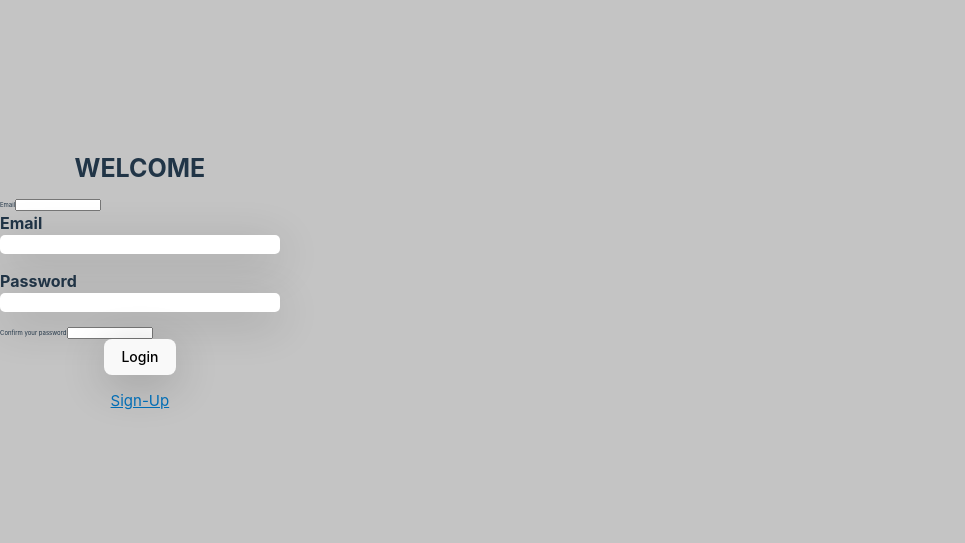
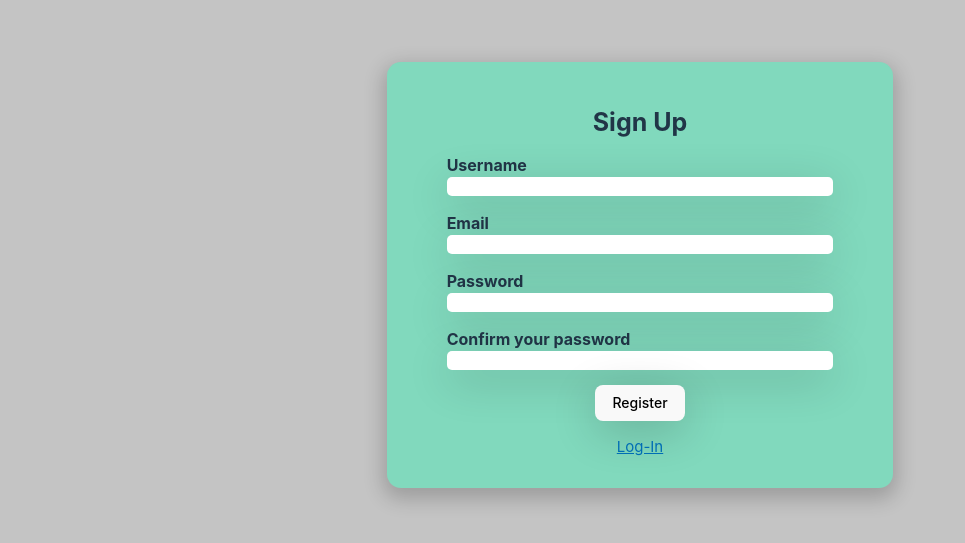
Before and after one commit to Bazarof/jwt-auth-full-stack, a React (Vite) app in the folder reactjs/: page /signup in a window 1280 px wide. Shown: the part 125-668 px from the top of the page, without its empty margins (0-965 px from the left). Built offline with nearby package versions, Linux system fonts and the light colour scheme; no server answers.

Commit message:
css changes

```diff
--- a/reactjs/src/App.css
+++ b/reactjs/src/App.css
@@ -5,6 +5,28 @@
   text-align: center;
   display: flex;
   align-items: center;
+}
+
+h1 {
+  font-size: 2.5rem;
+}
+
+label {
+    font-weight: 700;
+    font-size: 1.6rem;
+}
+
+input {
+    font-size: 1.5rem;
+    -webkit-box-shadow: 0px 10px 45px 0px rgba(0,0,0,0.2);
+    -moz-box-shadow: 0px 10px 45px 0px rgba(0,0,0,0.2);
+    box-shadow: 0px 10px 45px 0px rgba(0,0,0,0.2);
+    border: none;
+    outline: none;
+    border-radius: 5px 5px 5px 5px;
+    -moz-border-radius: 5px 5px 5px 5px;
+    -webkit-border-radius: 5px 5px 5px 5px;
+    border: 0px solid #000000;
 }
 
 .logo {
--- a/reactjs/src/routes/Login.jsx
+++ b/reactjs/src/routes/Login.jsx
@@ -59,11 +59,11 @@ export default function Login(){
             <div className='container-input'>
                 <div>
                     <label className='label-email' htmlFor='email'>Email</label>
-                    <input className='input-email' name='email' onChange={(e) => setEmail(e.target.value)}/>
+                    <input className='input-login-email' name='email' onChange={(e) => setEmail(e.target.value)}/>
                 </div>
                 <div>
                     <label className='label-password' htmlFor='password'>Password</label>
-                    <input type='password' className='input-password' name='password' onChange={(e) => setPassword(e.target.value)}/>
+                    <input type='password' className='input-login-password' name='password' onChange={(e) => setPassword(e.target.value)}/>
                 </div>
             </div>
             <div>
--- a/reactjs/src/routes/SignUp.jsx
+++ b/reactjs/src/routes/SignUp.jsx
@@ -85,30 +85,30 @@ export default function SignUp(){
 
     return(
         <form className='form-signup' onSubmit={''}>
-            <h1 className='header-welcome'>WELCOME</h1>
+            <h1 className='header-welcome'>Sign Up</h1>
             <div className='container-input'>
                 <div>
-                    <label className='label-username' htmlFor='username'>Email</label>
-                    <input className='input-username' name='username' onChange={(e) => setUsername(e.target.value)}/>
+                    <label htmlFor='username'>Username</label>
+                    <input className='input-signup-username' name='username' onChange={(e) => setUsername(e.target.value)}/>
                 </div>
                 <div>
-                    <label className='label-email' htmlFor='email'>Email</label>
-                    <input className='input-email' name='email' onChange={(e) => setEmail(e.target.value)}/>
+                    <label htmlFor='email'>Email</label>
+                    <input className='input-signup-email' name='email' onChange={(e) => setEmail(e.target.value)}/>
                 </div>
                 <div>
                     <label className='label-password' htmlFor='password'>Password</label>
-                    <input type='password' className='input-password' name='password' onChange={(e) => setPassword(e.target.value)}/>
+                    <input type='password' className='input-signup-password' name='password' onChange={(e) => setPassword(e.target.value)}/>
                 </div>
                 <div>
                     <label className='label-confirm-password' htmlFor='confirm-password'>Confirm your password</label>
-                    <input type='password' className='input-confirm-password' name='confirm-password' onChange={(e) => setConfirmPassword(e.target.value)}/>
+                    <input type='password' className='input-signup-confirm-password' name='confirm-password' onChange={(e) => setConfirmPassword(e.target.value)}/>
                 </div>
             </div>
             <div>
-                <button type='submit' className='form-button' >Login</button>
+                <button type='submit' className='form-button' >Register</button>
             </div>
             <div>
-                <Link className="link-signup" to="/signup">Sign-Up</Link>
+                <Link className="link-signup" to="/login">Log-In</Link>
             </div>
         </form>
     );
--- a/reactjs/src/styles/Login.css
+++ b/reactjs/src/styles/Login.css
@@ -24,24 +24,9 @@
     text-align: left;
 }
 
-.label-email, .label-password {
-    font-weight: 700;
-    font-size: 1.6rem;
-}
-
-.input-email, .input-password {
+.input-login-email, .input-login-password {
     margin-bottom: 1.5rem;
     width: 100%;
-    font-size: 1.5rem;
-    -webkit-box-shadow: 0px 10px 45px 0px rgba(0,0,0,0.2);
-    -moz-box-shadow: 0px 10px 45px 0px rgba(0,0,0,0.2);
-    box-shadow: 0px 10px 45px 0px rgba(0,0,0,0.2);
-    border: none;
-    outline: none;
-    border-radius: 5px 5px 5px 5px;
-    -moz-border-radius: 5px 5px 5px 5px;
-    -webkit-border-radius: 5px 5px 5px 5px;
-    border: 0px solid #000000;
 }
 
 .form-button {
--- a/reactjs/src/styles/SignUp.css
+++ b/reactjs/src/styles/SignUp.css
@@ -0,0 +1,21 @@
+.form-signup {
+    display: flex;
+    flex-direction: column;
+    min-height: 30rem;
+    min-width: 35rem;
+    margin: auto;
+    padding: 3rem 6rem;
+    background-color: #81D9BD;
+    -webkit-box-shadow: 0px 7px 20px 4px rgba(0,0,0,0.2);
+    -moz-box-shadow: 0px 7px 20px 4px rgba(0,0,0,0.2);
+    box-shadow: 0px 7px 20px 4px rgba(0,0,0,0.2);
+    border-radius: 14px 14px 14px 14px;
+    -moz-border-radius: 14px 14px 14px 14px;
+    -webkit-border-radius: 14px 14px 14px 14px;
+    border: 0px solid #000000;
+}
+
+.input-signup-username, .input-signup-email, .input-signup-password, .input-signup-confirm-password {
+    margin-bottom: 1.5rem;
+    width: 100%;
+}
```
